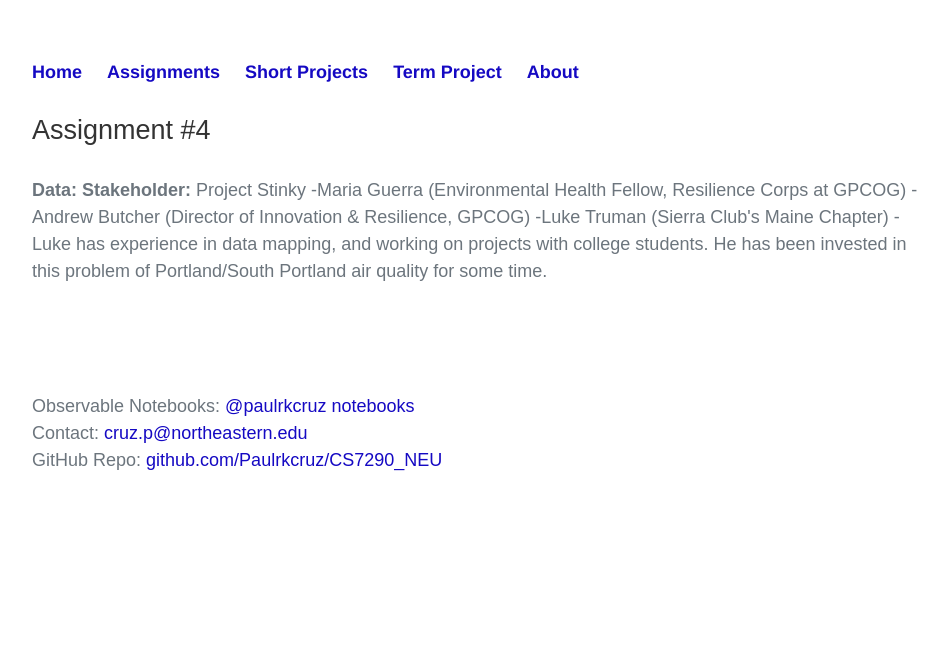
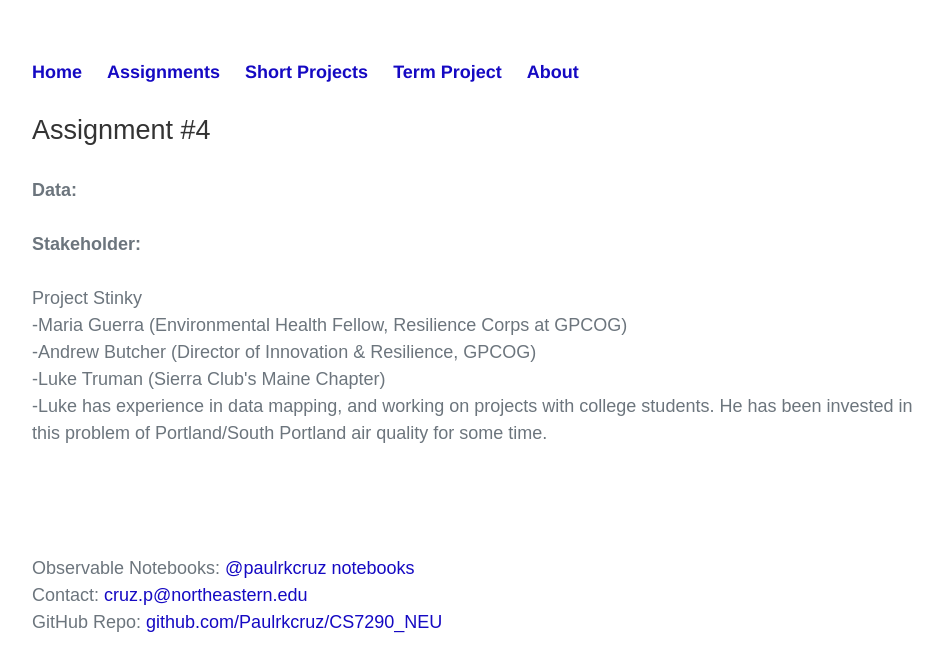
Before and after one commit to Paulrkcruz/CS7290_NEU, a Jekyll site: the page built from assignments/a4.html, in a window 1280 px wide. Shown: the top 672 px of the page, without its empty margins (160-1107 px from the left). Built offline with Jekyll 4.4.1, drawn with Linux system fonts in a browser that asks for light colours.

```diff
--- a/assignments/a4.html
+++ b/assignments/a4.html
@@ -6,17 +6,17 @@ title: CS7290 - Assignment #4
 <p>Assignment #4</p>
 {% comment %} <h1>a4</h1> {% endcomment %}
 
-<b>Data:</b>
+<b>Data:</b><br>
+
+<br>
+<b>Stakeholder:</b><br>
+<br>
+Project Stinky<br>
 
 
-<b>Stakeholder:</b>
-
-Project Stinky
-
-
--Maria Guerra (Environmental Health Fellow, Resilience Corps at GPCOG)
--Andrew Butcher (Director of Innovation & Resilience, GPCOG)
--Luke Truman (Sierra Club's Maine Chapter)
--Luke has experience in data mapping, and working on projects with college students. He has been invested in this problem of Portland/South Portland air quality for some time.
+-Maria Guerra (Environmental Health Fellow, Resilience Corps at GPCOG)<br>
+-Andrew Butcher (Director of Innovation & Resilience, GPCOG)<br>
+-Luke Truman (Sierra Club's Maine Chapter)<br>
+-Luke has experience in data mapping, and working on projects with college students. He has been invested in this problem of Portland/South Portland air quality for some time.<br>
 
 </div>
```
